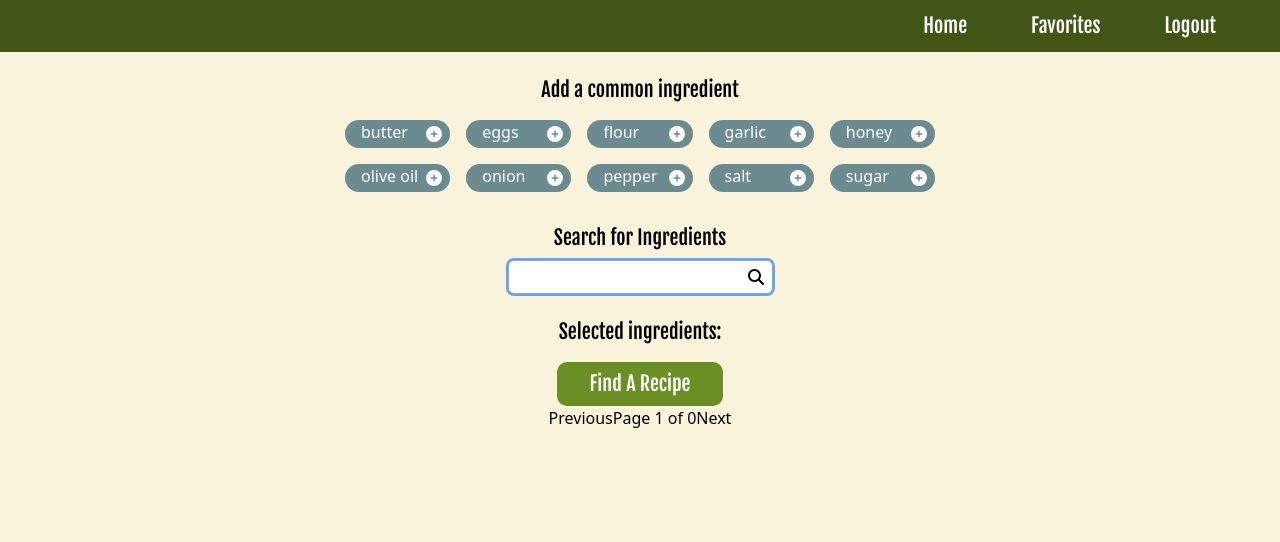
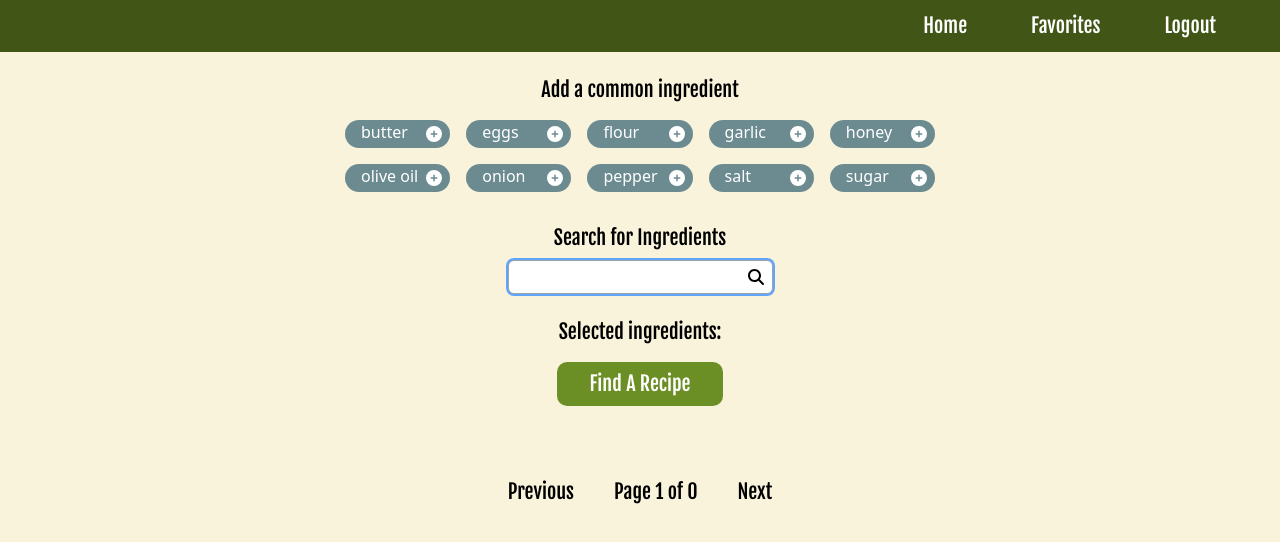
Before and after one commit to Code-the-Dream-School/hh-team5-front, a React (Vite) app: page /FindARecipe in a window 1280 px wide. Shown: the top 542 px of the page. Built offline with nearby package versions, Linux system fonts and the light colour scheme.

Commit message:
Add styles to pagination

```diff
--- a/src/components/RecipeList.jsx
+++ b/src/components/RecipeList.jsx
@@ -26,13 +26,13 @@ const RecipeList = ({ recipes }) => {
   };
 
   return (
-    <div>
-      <div className="cardList">
+    <div className="flex flex-col items-center m-2">
+      <div className="flex justify-center m-4">
         {currentRecipes.map((item) => (<RecipeCard key={item.recipeID} recipes={item} />))}
       </div>
-      <div className="pagination-controls">
+      <div className="flex flex-row font-heading text-xl justify-evenly mt-8">
         <button onClick={prevPage} disabled={currentPage === 1}>Previous</button>
-        <span>Page {currentPage} of {Math.ceil(recipes.length / recipesPerPage)}</span>
+        <span className="mx-10" >Page {currentPage} of {Math.ceil(recipes.length / recipesPerPage)}</span>
         <button onClick={nextPage} disabled={currentPage === Math.ceil(recipes.length / recipesPerPage)}>Next</button>
       </div>
     </div>
```
